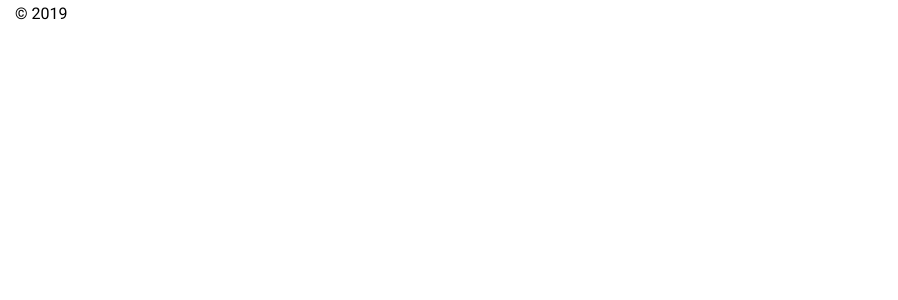
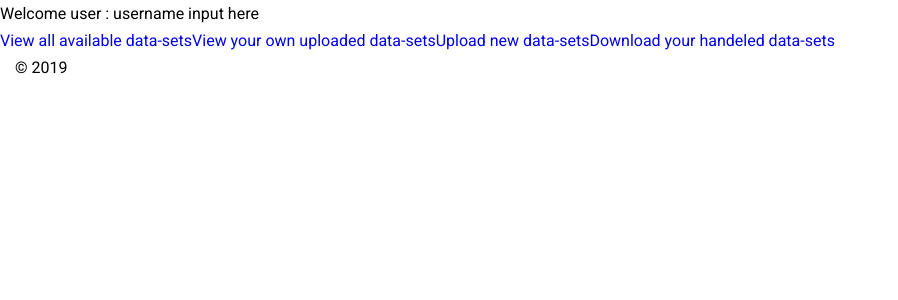
Before and after one commit to kevten22/lambdahackathon, a React (Create React App) app in the folder client/: page / in a window 1280 px wide. Both pictures are taken after typing "Sample", "Sample123" into the empty fields and a click on the button "Register". Shown: the top 300 px of the page, without its empty margins (0-898 px from the left). Built offline with nearby package versions, Linux system fonts and the light colour scheme.

Commit message:
added nav bar, tried to implement styled-components

```diff
--- a/client/src/App.js
+++ b/client/src/App.js
@@ -1,9 +1,15 @@
-import React, { Component } from 'react';
-import Layout from './components/Layout/layout';
+import React, { Component } from "react";
+import Layout from "./components/Layout/layout";
+import NavBar from "./components/Navbar/navbar";
 
 class App extends Component {
   render() {
-    return <Layout />;
+    return (
+      <div>
+        <NavBar />
+        <Layout />
+      </div>
+    );
   }
 }
 
--- /dev/null
+++ b/client/src/components/Navbar/navbar.js
@@ -0,0 +1,26 @@
+import React, { Component } from "react";
+import { Link } from "react-router-dom";
+
+class Navbar extends Component {
+  constructor(props) {
+    super(props);
+    this.state = {};
+  }
+  //view all datasets
+  //view own dataset
+  //download own dataset
+  //upload dataset
+  render() {
+    return (
+      <div>
+        <div>Welcome user : username input here</div>
+        <Link to="/view-all">View all available data-sets</Link>
+        <Link to="/view-own">View your own uploaded data-sets</Link>
+        <Link to="/upload">Upload new data-sets</Link>
+        <Link to="/download">Download your handeled data-sets</Link>
+      </div>
+    );
+  }
+}
+
+export default Navbar;
--- a/client/src/index.js
+++ b/client/src/index.js
@@ -1,10 +1,16 @@
-
 import React from "react";
 import ReactDOM from "react-dom";
 import App from "./App";
+//import Routes
+import { BrowserRouter as Router } from "react-router-dom";
 
 //import HOC auth
 import Authenticate from "./Authenticate/Auth";
 const HOC = Authenticate(App);
 
-ReactDOM.render(<HOC />, document.getElementById("root"));
+ReactDOM.render(
+  <Router>
+    <HOC />
+  </Router>,
+  document.getElementById("root")
+);
```
Also changed, not shown: client/src/Styling/ReusableStyles.js (added), 1 other file (tests, documents, lock files or other folders).
